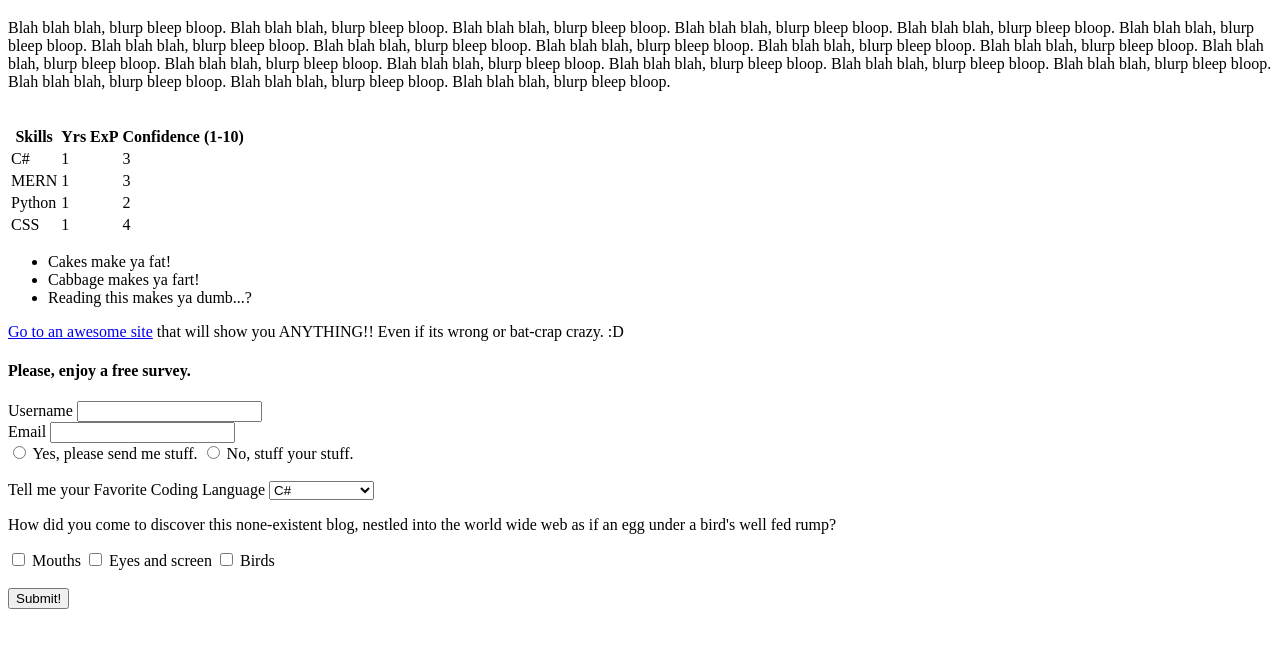
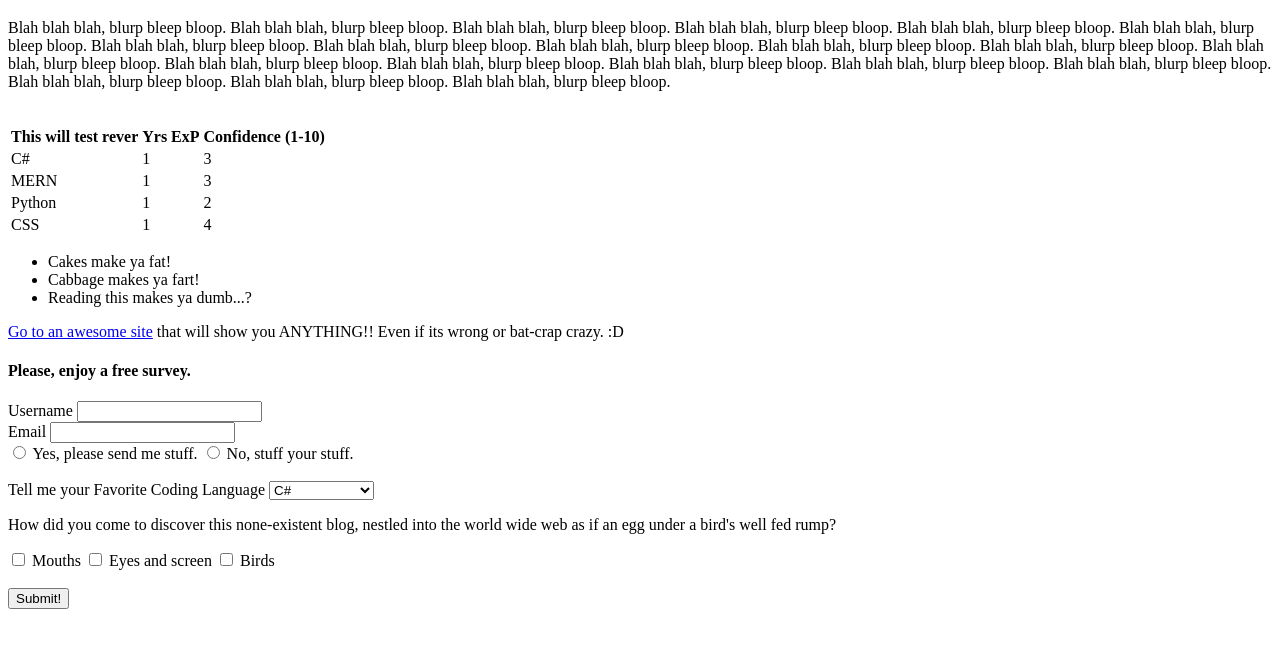
Before and after one commit to Jneala/WebFundamentals, a plain HTML site: page HTML/fakeBlog/fakeBlog.html in a window 1280 px wide. Shown: the part 61-708 px from the top of the page. Drawn offline with Linux system fonts and the light colour scheme.

Commit message:
To test reverting

```diff
--- a/HTML/fakeBlog/fakeBlog.html
+++ b/HTML/fakeBlog/fakeBlog.html
@@ -14,7 +14,7 @@
   <table>
     <thead>
       <tr>
-        <th>Skills</th>
+        <th>This will test rever</th>
         <th>Yrs ExP</th>
         <th>Confidence (1-10)</th>
       </tr>
```
